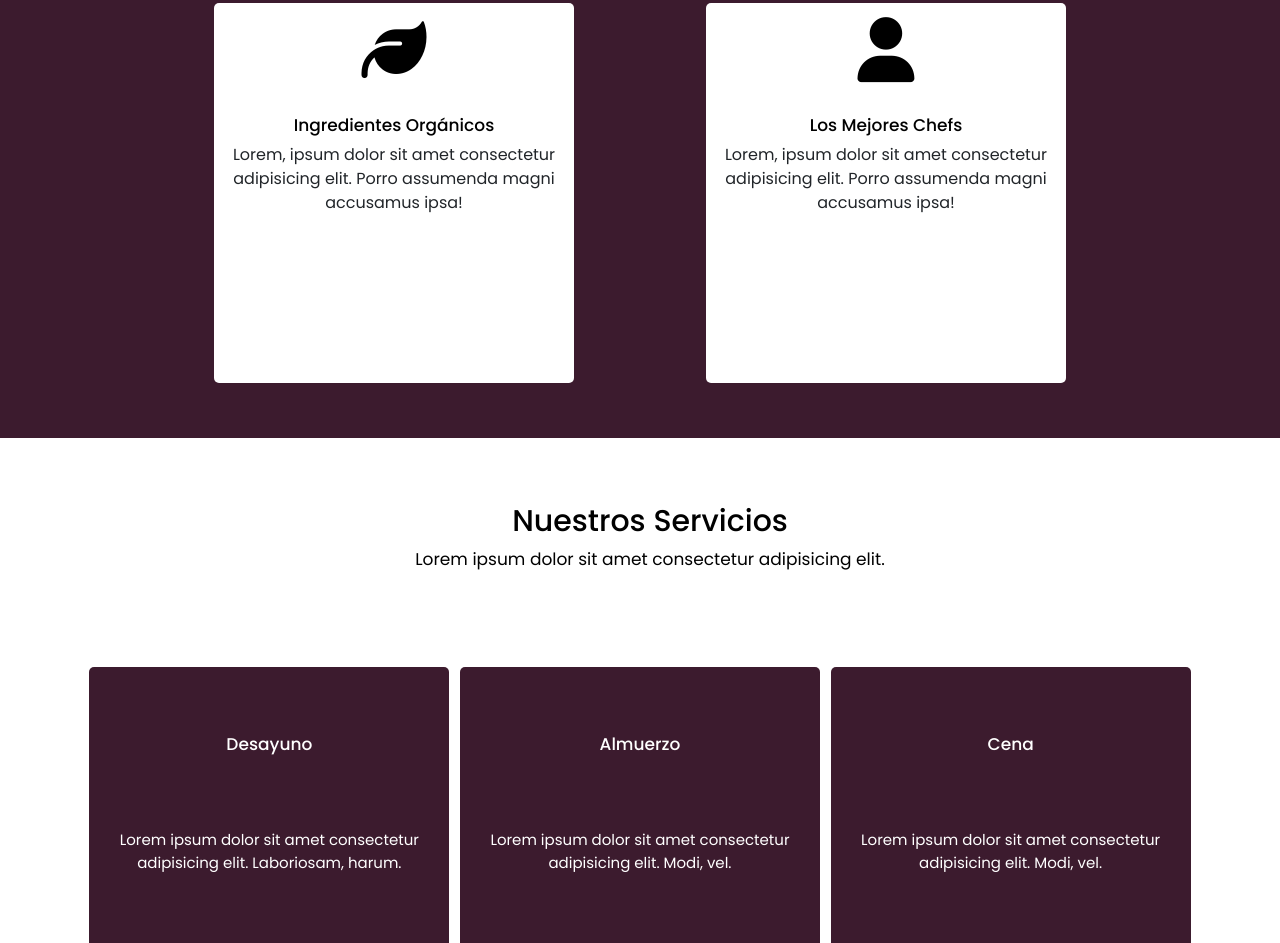
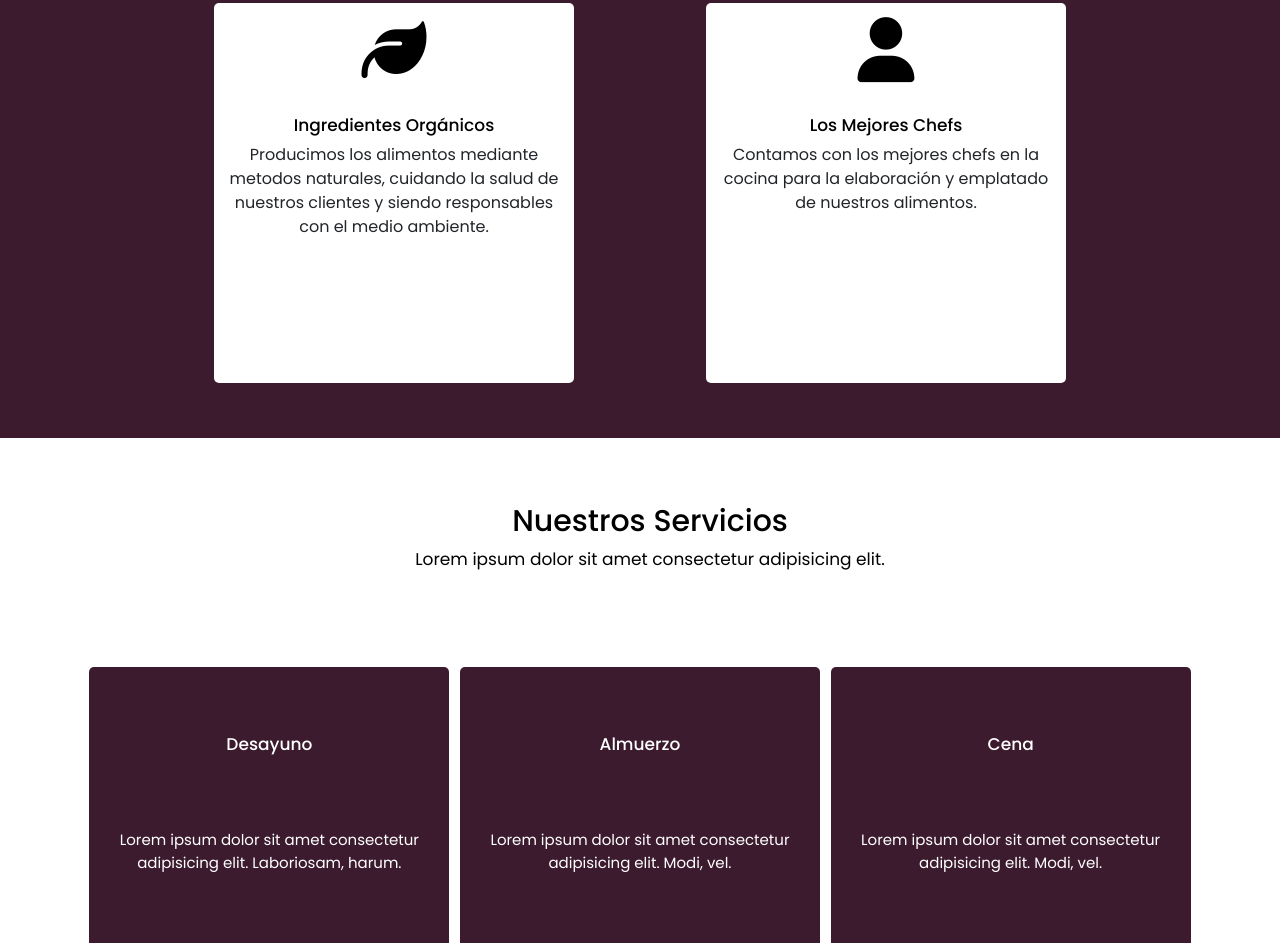
Before and after one commit to GonzaloEC/PF-Carmona, a website: page index.html in a window 1280 px wide. Shown: the part 867-1810 px from the top of the page. Drawn offline with nearby package versions, Linux system fonts and the light colour scheme.

Commit message:
offers description

```diff
--- a/index.html
+++ b/index.html
@@ -55,13 +55,13 @@
             <div class="offer-box">
                 <i class="fa-solid fa-leaf"></i>
                 <h3>Ingredientes Orgánicos</h3>
-                <p>Lorem, ipsum dolor sit amet consectetur adipisicing elit. Porro assumenda magni accusamus ipsa!</p>
+                <p>Producimos los alimentos mediante metodos naturales, cuidando la salud de nuestros clientes y siendo responsables con el medio ambiente.</p>
             </div>
 
             <div class="offer-box">
                 <i class="fa-solid fa-user"></i>
                 <h3>Los Mejores Chefs</h3>
-                <p>Lorem, ipsum dolor sit amet consectetur adipisicing elit. Porro assumenda magni accusamus ipsa!</p>
+                <p>Contamos con los mejores chefs en la cocina para la elaboración y emplatado de nuestros alimentos.</p>
             </div>
         </div>
      </section>
```
